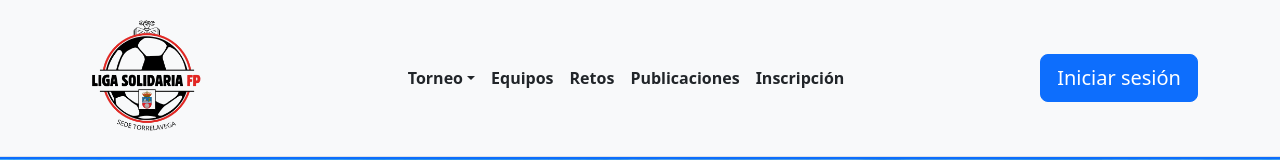
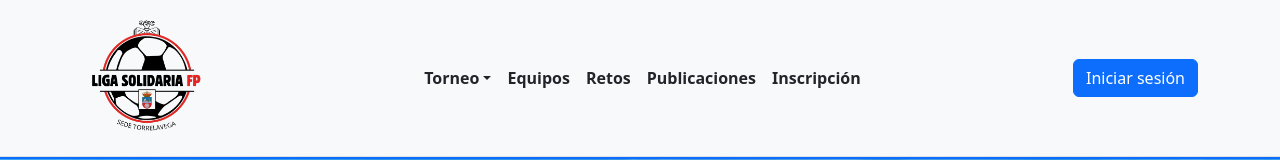
Before and after one commit to Rodroq/Equipo1RetoFrontend, a React (Vite) app: page / in a window 1280 px wide. Shown: the top 160 px of the page. Built offline with nearby package versions, Linux system fonts and the light colour scheme; no server answers.

Commit message:
He puesto los botones de login y logout mas pequeños

```diff
--- a/src/layouts/header/Header.jsx
+++ b/src/layouts/header/Header.jsx
@@ -81,9 +81,9 @@ function Header() {
 
             {/* BOTÓN LOGIN */}
             {!rol ?
-              (<Button onClick={toggleModal} className="btn-lg">
+              (<Button onClick={toggleModal} className="btn-md">
                 Iniciar sesión
-              </Button>) : (<Button onClick={logOut} className="btn-lg">
+              </Button>) : (<Button onClick={logOut} className="btn-md">
                 Cerrar sesión
               </Button>)}
           </Navbar.Collapse>
```
